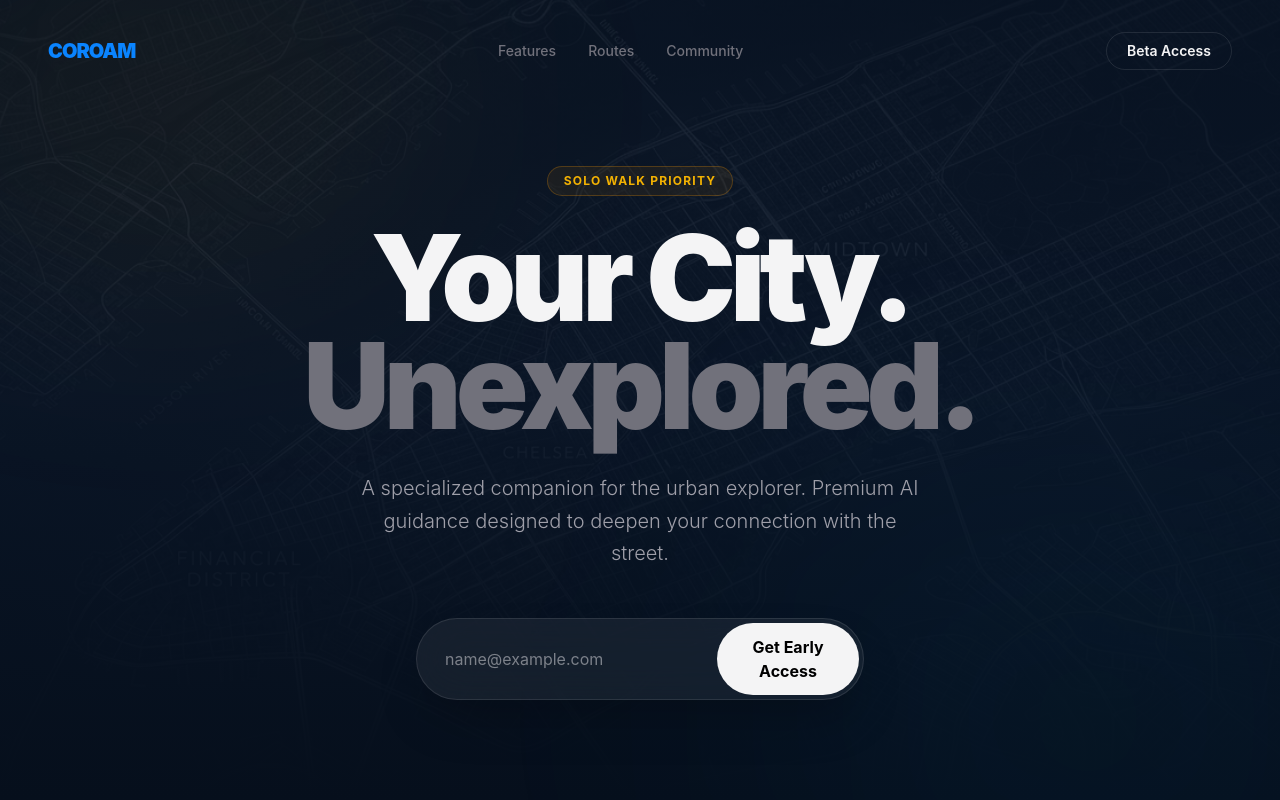
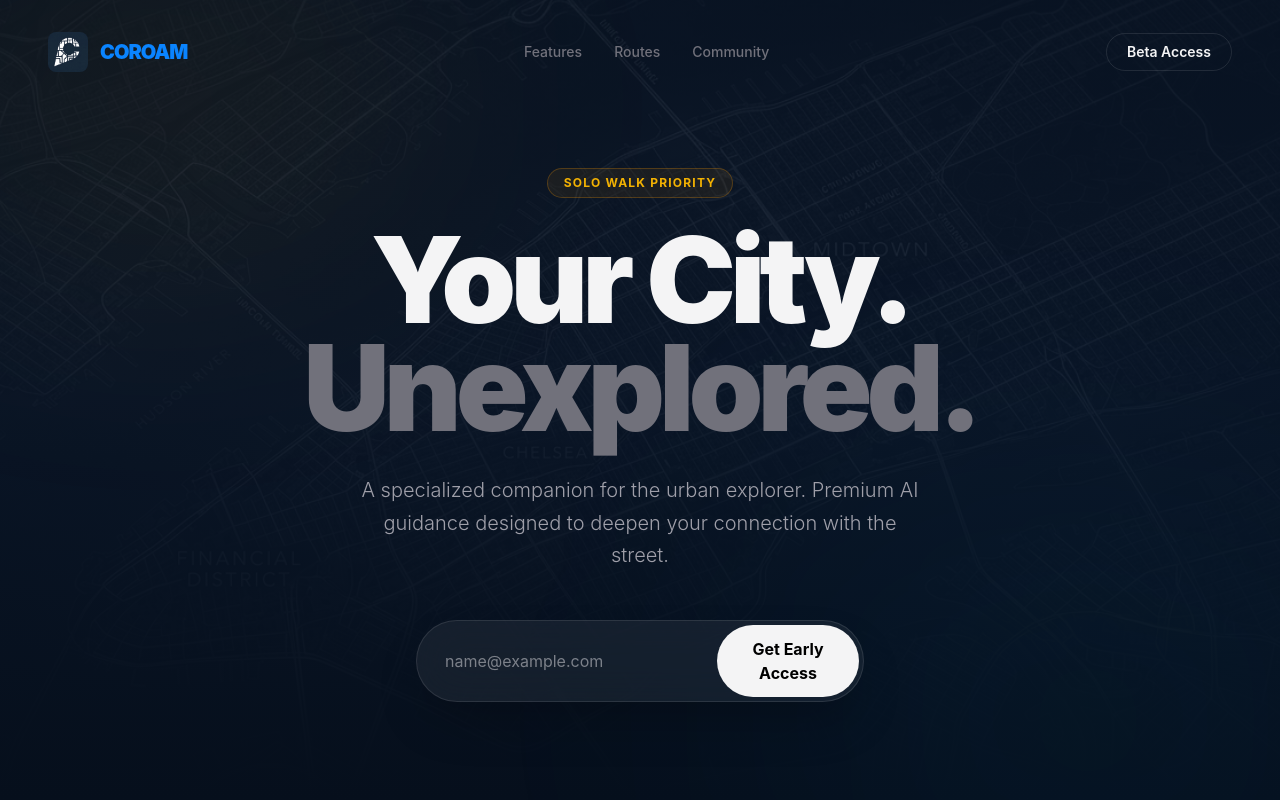
Before and after one commit to maxgorriaran/coroam-web, a React (Vite) app: page / in a window 1280 px wide. Shown: the top 800 px of the page. Built offline with nearby package versions, Linux system fonts and the light colour scheme; no server answers.

Commit message:
sync logo mark with new app icon

```diff
--- a/src/App.tsx
+++ b/src/App.tsx
@@ -83,6 +83,7 @@ export default function App() {
       {/* Nav */}
       <nav className="relative z-50 flex justify-between items-center px-6 md:px-12 py-8 max-w-7xl mx-auto">
         <div className="flex items-center gap-3">
+          <img src="/logo-mark.png" alt="CoRoam" className="w-10 h-10 object-contain rounded-lg" />
           <div className="text-xl font-black tracking-tighter uppercase text-[#0A84FF]">COROAM</div>
         </div>
         <div className="hidden md:flex gap-8 text-sm font-medium text-zinc-500">
```
